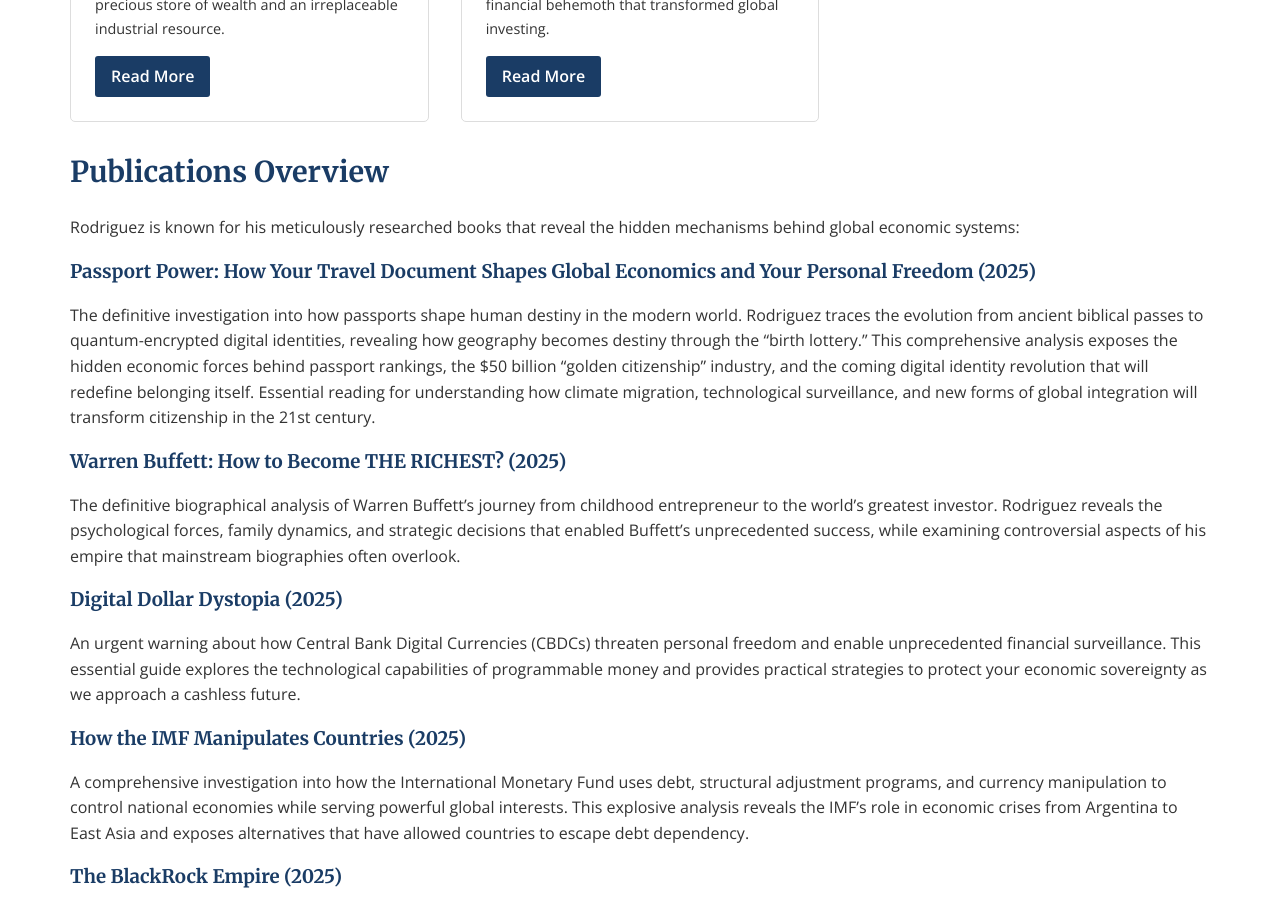
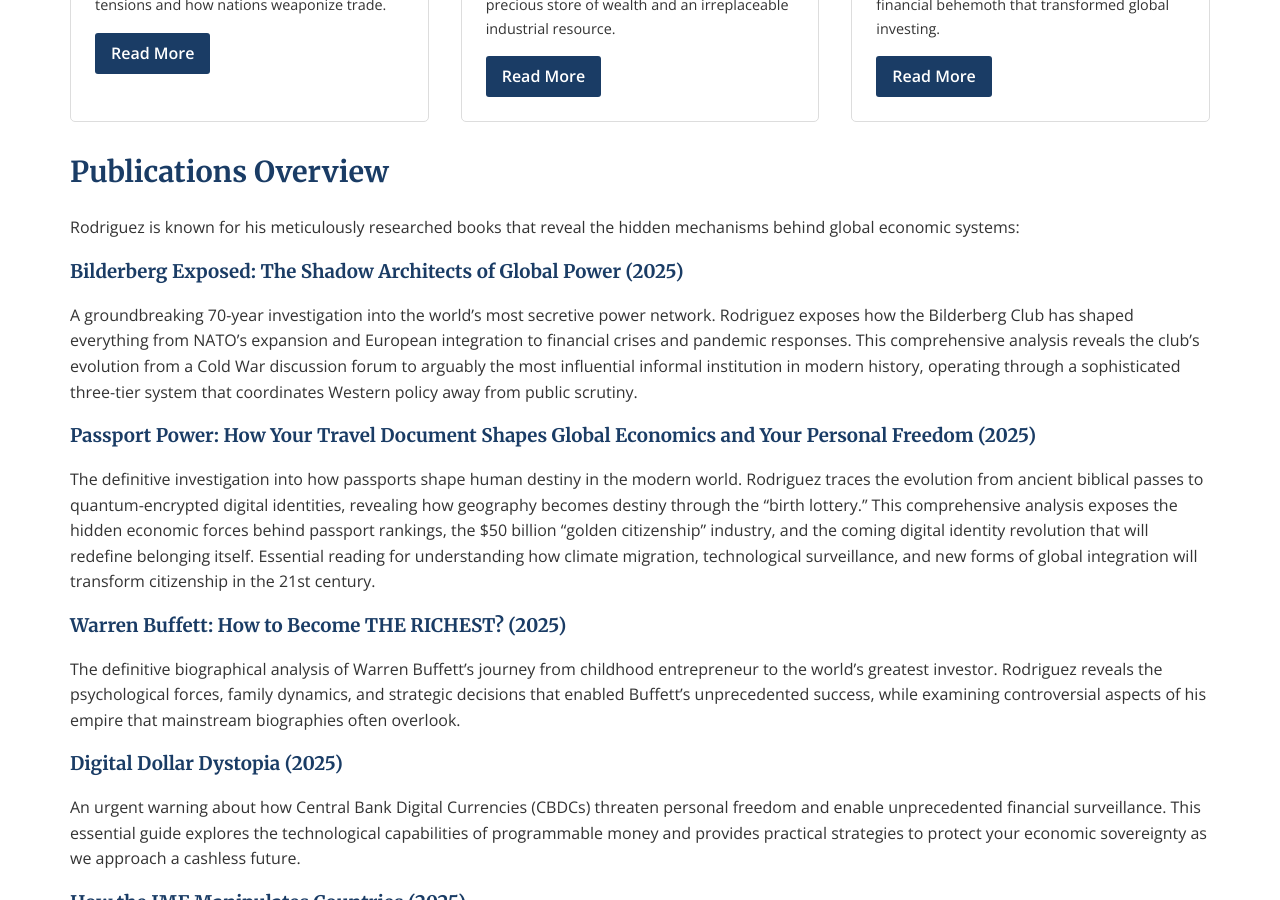
Before and after one commit to Zews123/michael-rodriguez-books, a Jekyll site: the page built from books/index.md, in a window 1280 px wide and 900 px high, scrolled down 2932 px. Built offline with Jekyll 4.4.1, drawn with Linux system fonts in a browser that asks for light colours; some of the changed text lies outside the part shown.

Commit message:
Update index.md

```diff
--- a/books/index.md
+++ b/books/index.md
@@ -10,6 +10,15 @@
 Dive into the complex world of global economics, financial markets, and power structures through Michael Rodriguez's insightful and meticulously researched books.
 
 <div class="book-grid">
+  <div class="book-card">
+    <img src="{{ site.baseurl }}/assets/images/Bilderberg_Exposed.webp" alt="Bilderberg Exposed Book Cover" style="width: 100%; height: auto; max-height: 400px; object-fit: contain;">
+    <div class="book-card-content">
+      <h3>Bilderberg Exposed</h3>
+      <p>Uncover 70 years of secret meetings that shaped world history. Discover how the Bilderberg Club influences global politics, economics, and the future of humanity.</p>
+      <a href="{{ site.baseurl }}/books/Bilderberg_Exposed" class="btn">Read More</a>
+    </div>
+  </div>
+
   <div class="book-card">
     <img src="{{ site.baseurl }}/assets/images/Passport_Power.webp" alt="Passport Power Book Cover" style="width: 100%; height: auto; max-height: 400px; object-fit: contain;">
     <div class="book-card-content">
@@ -114,6 +123,9 @@
 
 Rodriguez is known for his meticulously researched books that reveal the hidden mechanisms behind global economic systems:
 
+### Bilderberg Exposed: The Shadow Architects of Global Power (2025)
+A groundbreaking 70-year investigation into the world's most secretive power network. Rodriguez exposes how the Bilderberg Club has shaped everything from NATO's expansion and European integration to financial crises and pandemic responses. This comprehensive analysis reveals the club's evolution from a Cold War discussion forum to arguably the most influential informal institution in modern history, operating through a sophisticated three-tier system that coordinates Western policy away from public scrutiny.
+
 ### Passport Power: How Your Travel Document Shapes Global Economics and Your Personal Freedom (2025)
 The definitive investigation into how passports shape human destiny in the modern world. Rodriguez traces the evolution from ancient biblical passes to quantum-encrypted digital identities, revealing how geography becomes destiny through the "birth lottery." This comprehensive analysis exposes the hidden economic forces behind passport rankings, the $50 billion "golden citizenship" industry, and the coming digital identity revolution that will redefine belonging itself. Essential reading for understanding how climate migration, technological surveillance, and new forms of global integration will transform citizenship in the 21st century.
 
```
